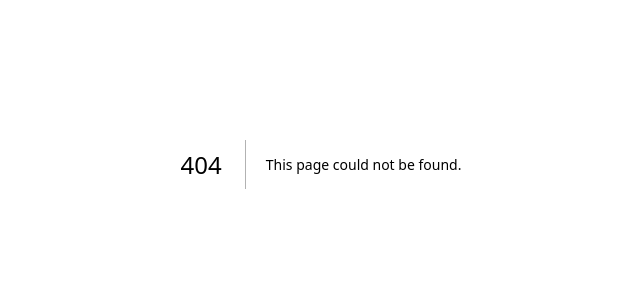
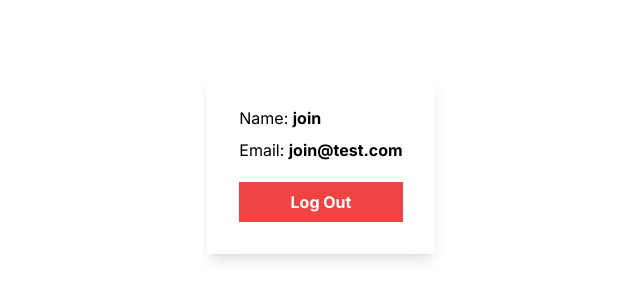
Before and after one commit to SimbakSmart/next-auth, a Next.js app: page /dashboard in a window 1280 px wide. Before the commit this address had no page. Shown: the part 236-536 px from the top of the page, without its empty margins (319-959 px from the left). Built offline with nearby package versions, Linux system fonts and the light colour scheme.

Commit message:
03 - Dashboard Design

```diff
--- /dev/null
+++ b/app/dashboard/page.jsx
@@ -0,0 +1,8 @@
+import UserInfo from '@/components/UserInfo'
+import React from 'react'
+
+export default function DashBoard() {
+  return (
+    <UserInfo />
+  )
+}
--- /dev/null
+++ b/components/UserInfo.jsx
@@ -0,0 +1,22 @@
+import React from 'react'
+
+export default function UserInfo() {
+  return (
+    <div className="grid place-items-center h-screen">
+      <div className="shadow-lg p-8 bg-zince-300/10 flex flex-col gap-2 my-6">
+        <div>
+          Name: <span className="font-bold">join</span>
+        </div>
+        <div>
+          Email: <span className="font-bold">join@test.com</span>
+        </div>
+        <button
+
+          className="bg-red-500 text-white font-bold px-6 py-2 mt-3"
+        >
+          Log Out
+        </button>
+      </div>
+    </div>
+  )
+}
```
